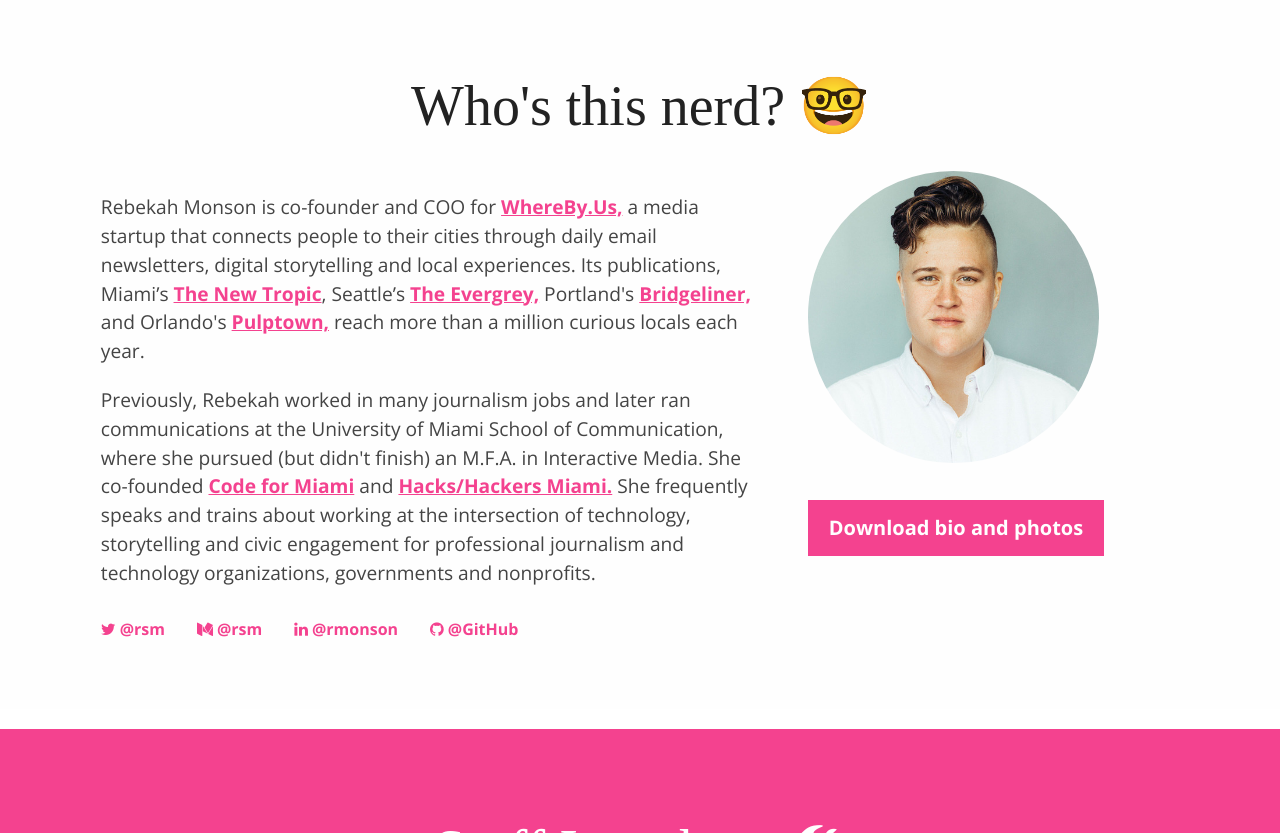
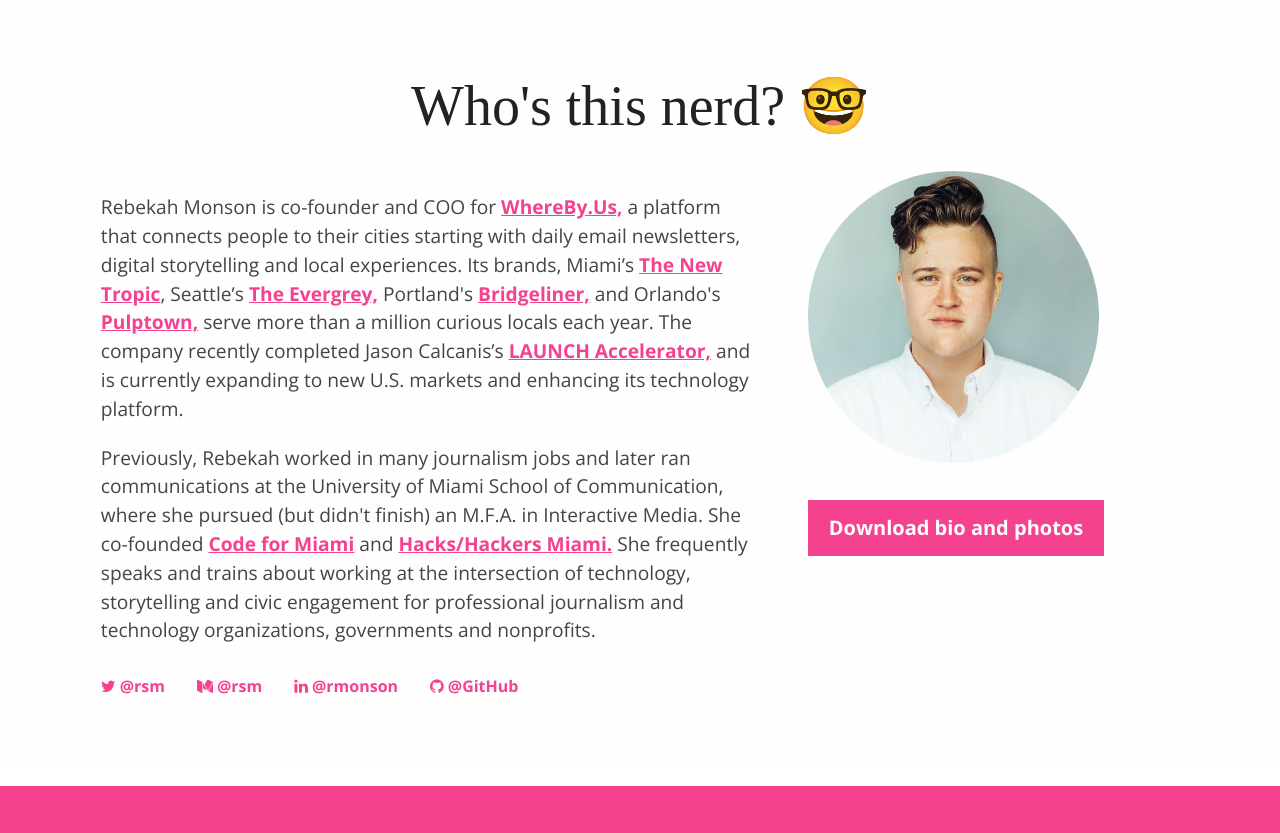
Before and after one commit to rebekahmonson/rebekahmonson.github.io, a Jekyll site: the page built from index.html, in a window 1280 px wide and 900 px high, scrolled down 899 px, cut to the strip 67-900 px from the top of the window. Built offline with Jekyll 4.4.1, drawn with Linux system fonts in a browser that asks for light colours; nearby versions of some CDN libraries; some web fonts are replaced.

Commit message:
Update _includes/about.html
update bio

```diff
--- a/_includes/about.html
+++ b/_includes/about.html
@@ -5,7 +5,7 @@
       <img class="circle-image" src="/img/headshot.jpg"><a href="https://drive.google.com/open?id=0B0HzQC14VDVtRUxLSEFzQVBldGc" class="button large">Download bio and photos</a>
     </div>
     <div class="about-text">
-      <p>Rebekah Monson is co-founder and COO for <a href="http://whereby.us">WhereBy.Us,</a> a media startup that connects people to their cities through daily email newsletters, digital storytelling and local experiences. Its publications, Miami’s <a href="https://thenewtropic.com">The New Tropic</a>, Seattle’s <a href="https://theevergrey.com">The Evergrey,</a> Portland's <a href="https://bridgeliner.com">Bridgeliner,</a> and Orlando's <a href="https://pulp.town">Pulptown,</a> reach more than a million curious locals each year.</p>
+      <p>Rebekah Monson is co-founder and COO for <a href="http://whereby.us">WhereBy.Us,</a> a platform that connects people to their cities starting with daily email newsletters, digital storytelling and local experiences. Its brands, Miami’s <a href="https://thenewtropic.com">The New Tropic</a>, Seattle’s <a href="https://theevergrey.com">The Evergrey,</a> Portland's <a href="https://bridgeliner.com">Bridgeliner,</a> and Orlando's <a href="https://pulp.town">Pulptown,</a> serve more than a million curious locals each year. The company recently completed Jason Calcanis’s <a href="https://launchaccelerator.co/">LAUNCH Accelerator,</a> and is currently expanding to new U.S. markets and enhancing its technology platform.</p>
 
       <p>Previously, Rebekah worked in many journalism jobs and later ran communications at the University of Miami School of Communication, where she pursued (but didn't finish) an M.F.A. in Interactive Media. She co-founded <a href="http://codefor.miami/">Code for Miami</a> and <a href="http://www.meetup.com/Hacks-Hackers-Miami/">Hacks/Hackers Miami.</a> She frequently speaks and trains about working at the intersection of technology, storytelling and civic engagement for professional journalism and technology organizations, governments and nonprofits.</p>
       <ul class="menu vertical show-for-small-only">
```
